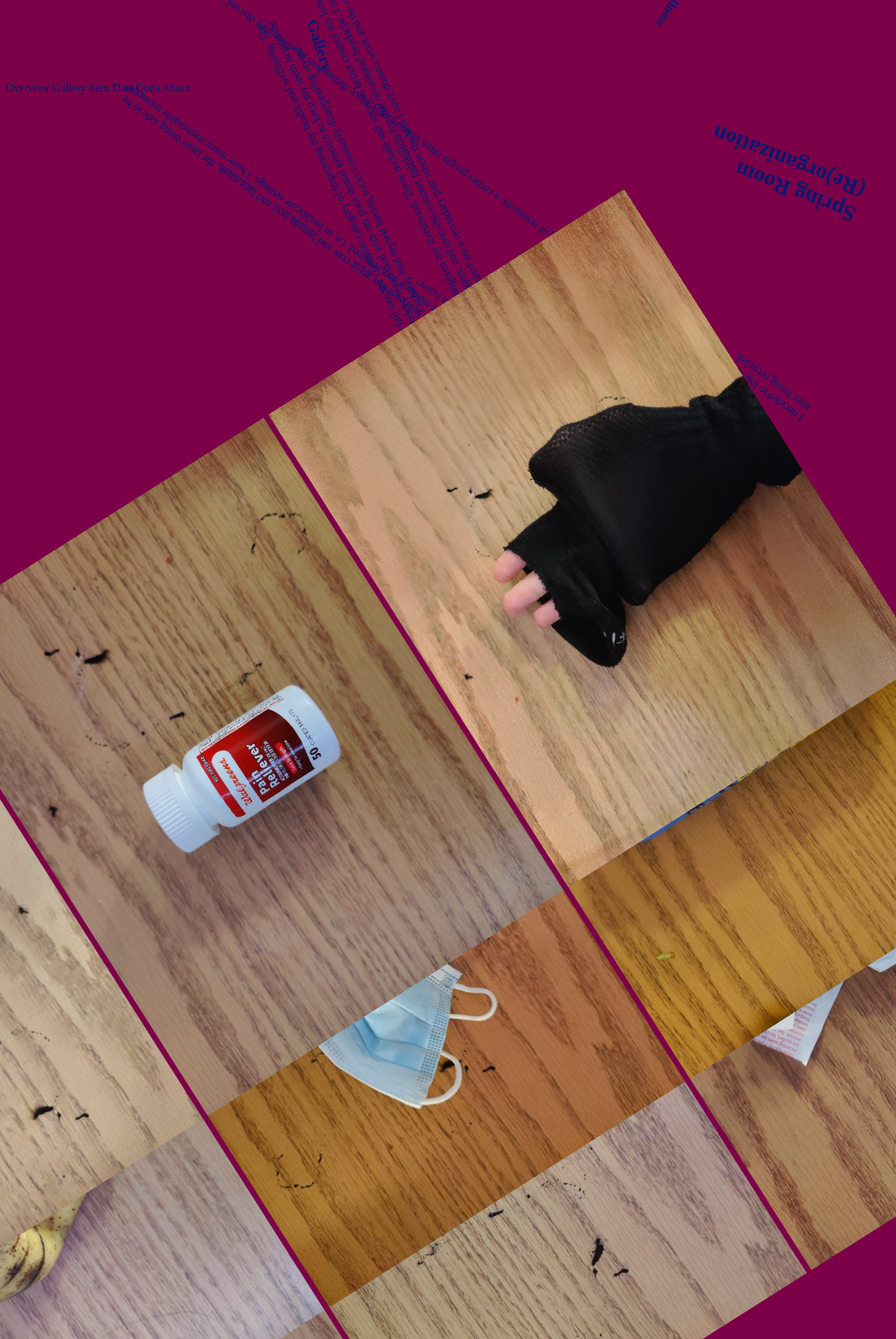
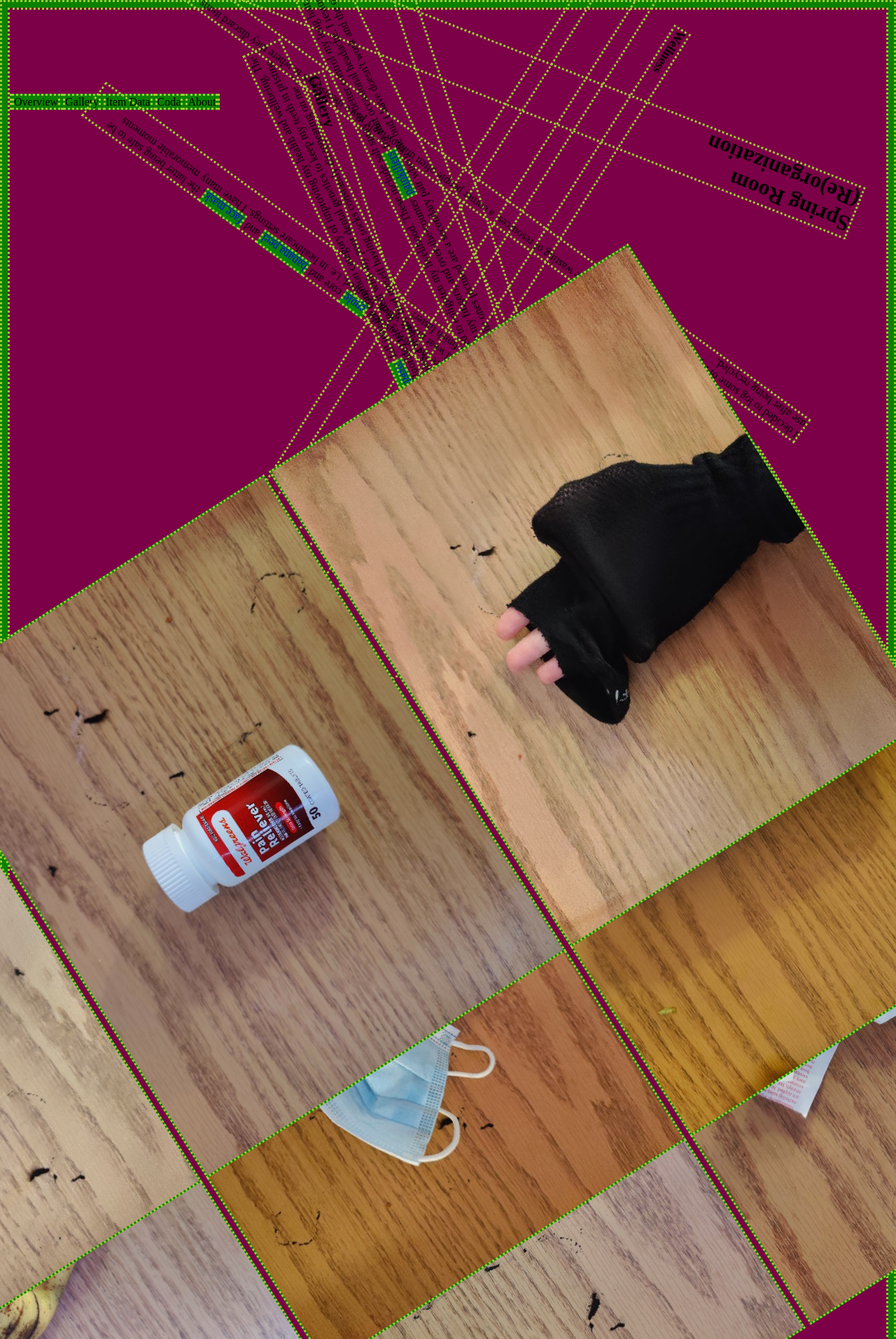
Before and after one commit to JoyousJohn/trash-project, a Python web app: template templates/index.html in a window 1280 px wide; the page is wider, and only the part inside the window is pictured. Shown: the top 1914 px of that part at 70% size. Run offline with Jinja, Linux system fonts and the light colour scheme; the template is opened without the code that fills it, so the values that code supplies are empty; some libraries are stand-ins or nearby versions.

Commit message:
Even uglier

```diff
--- a/templates/index.html
+++ b/templates/index.html
@@ -75,6 +75,11 @@
             60% {background-color: red;}
             80% {background-color: DarkBlue;}
             100% {background-color: pink}
+        }
+
+        *  {
+            border: 3px dotted yellowgreen;
+            animation: backColorChange 4s infinite alternate;
         }
 
     </style>
```
